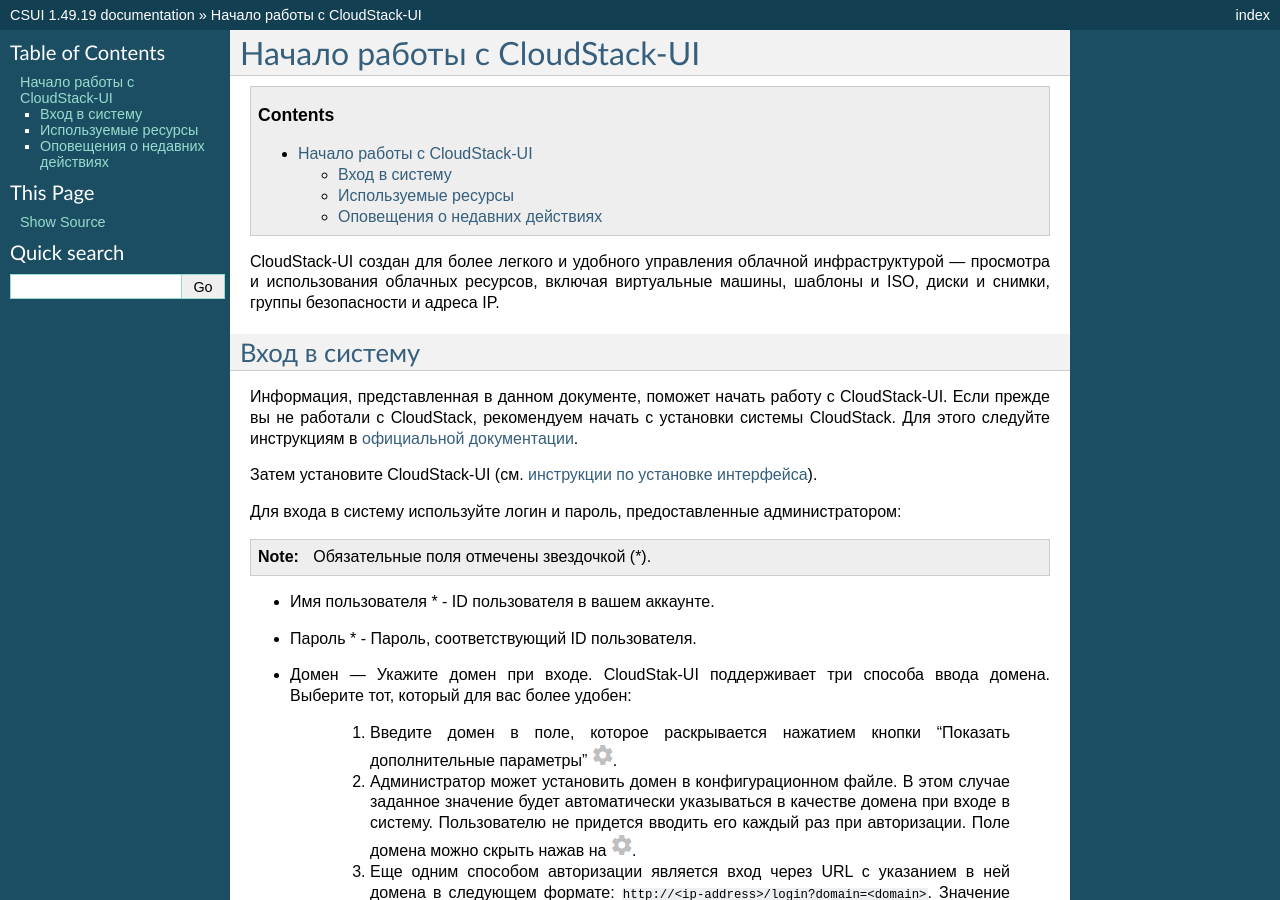
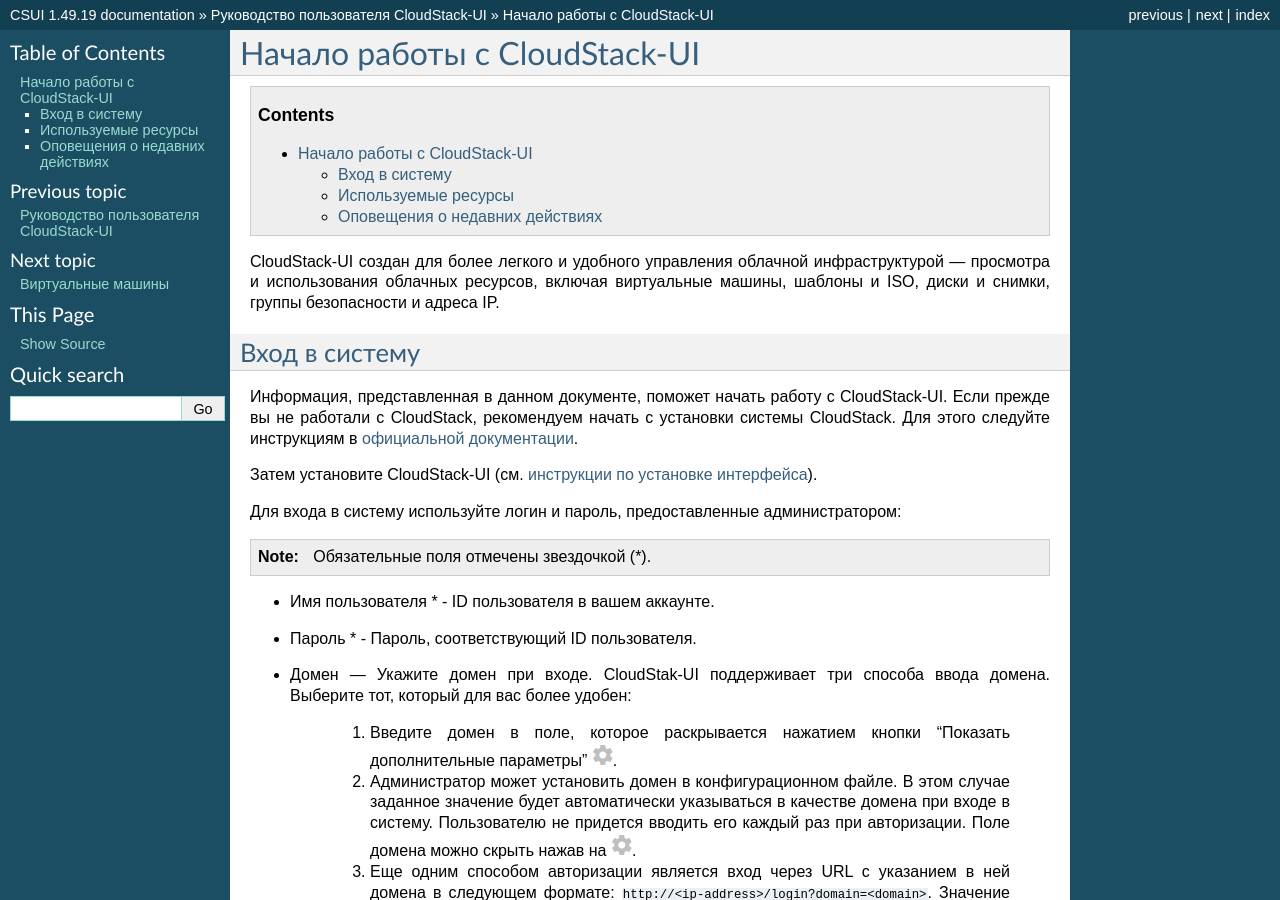
Before and after one commit to MaslovaEV/RU_CloudStack-UI, a Sphinx documentation site: the page built from RUdocs/source/CSUI-Login-RU.rst, in a window 1280 px wide and 900 px high. Built offline with Sphinx 7.4.7, drawn with Linux system fonts in a browser that asks for light colours; pages that are not in the unit, such as notebooks, are missing from menus; some of the changed text lies outside the part shown.

```diff
--- a/RUdocs/source/index.rst
+++ b/RUdocs/source/index.rst
@@ -21,8 +21,8 @@ CloudStack-UI был создан, чтобы облегчить взаимод
 .. toctree::
    :maxdepth: 2
 
-   CSUI-Overview-RU
-   CSUI-Guide-RU
+   CSUI_Overview-RU
+   CSUI_Guide-RU
 
 
 См. проект на `GitHub <https://github.com/bwsw/cloudstack-ui>`_
```
